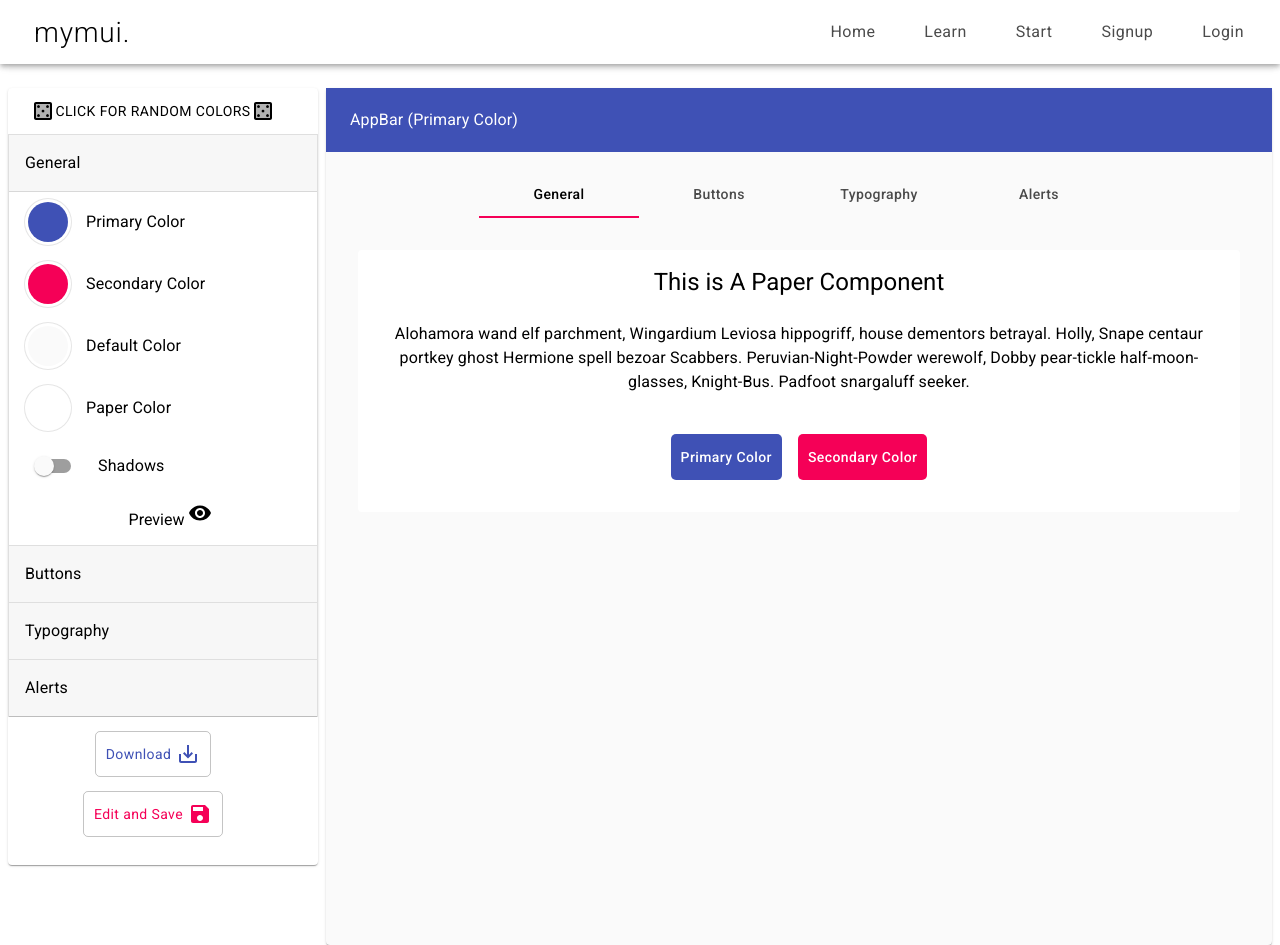
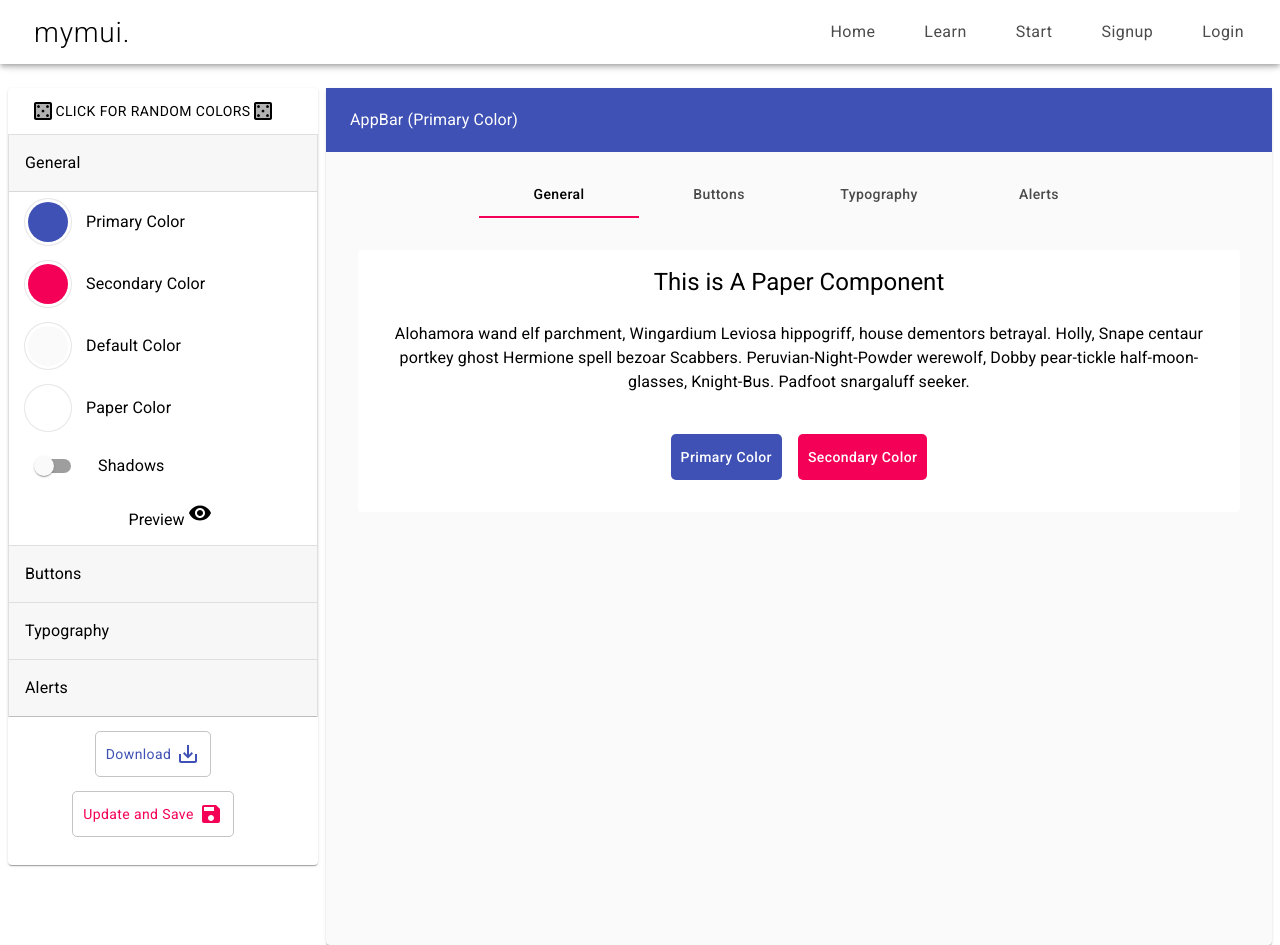
Before and after one commit to mui-toolkit/mui-toolkit, a React (Create React App) app: page /design/1 in a window 1280 px wide. Built offline with nearby package versions, Linux system fonts and the light colour scheme; no server answers; the database is empty.

Commit message:
user profile edge case addressed

```diff
--- a/src/components/UserProfile.js
+++ b/src/components/UserProfile.js
@@ -76,7 +76,6 @@ export default function UserProfile({ uid, user }) {
         firstName,
         lastName,
         username,
-        email,
         password
       })
       .then(() => {
--- a/src/components/build/SaveTheme.js
+++ b/src/components/build/SaveTheme.js
@@ -194,7 +194,7 @@ export const SaveTheme = ({ downloadTheme, user }) => {
         }}
         className={classes.button}
       >
-        {!user ? "Edit and Save" : "Save"}{" "}
+        {!user ? "Update and Save" : "Save"}{" "}
         <SaveIcon style={{ marginLeft: "5px" }} />
       </Button>
       <Snackbar
```
